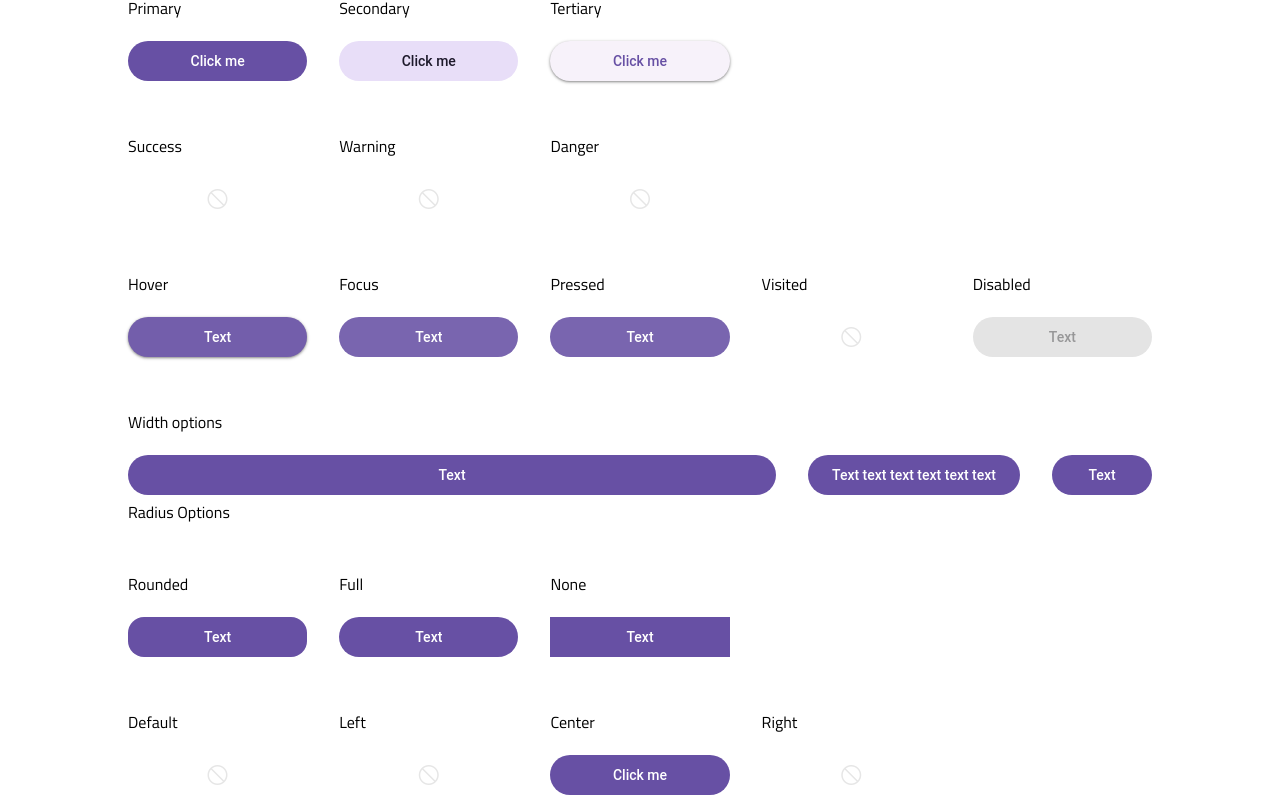
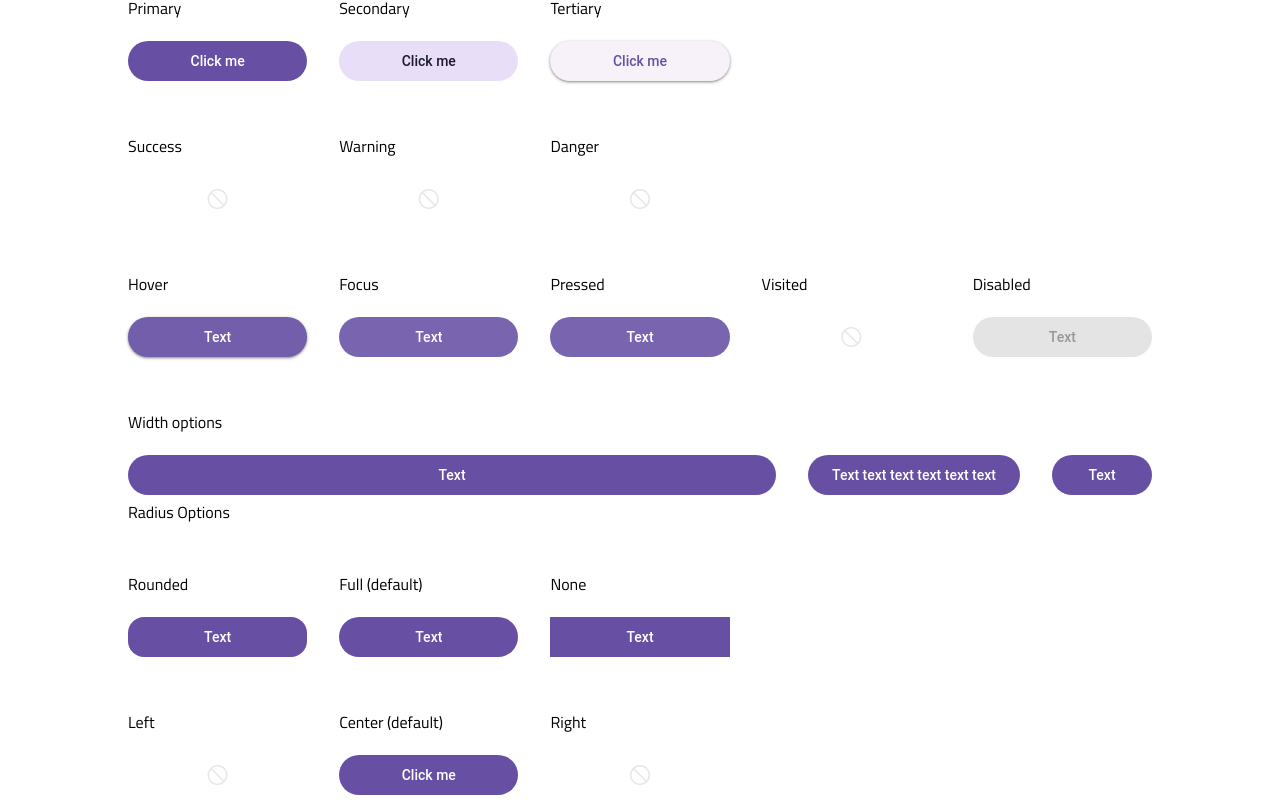
Before and after one commit to rodrigojcmello/kiskadee, a React (Vite) app in the folder packages/react/: page / in a window 1280 px wide. Shown: the part 328-1128 px from the top of the page. Built offline with nearby package versions, Linux system fonts and the light colour scheme.

Commit message:
feat: highlight default state at some options state

```diff
--- a/packages/react/src/site/documentation/Button/ButtonDocumentation.tsx
+++ b/packages/react/src/site/documentation/Button/ButtonDocumentation.tsx
@@ -604,7 +604,11 @@ export const ButtonDocumentation: FC = () => {
         <BoxTitle>Radius Options</BoxTitle>
         <Box>
           <div>
-            <BoxTitle>Rounded</BoxTitle>
+            <BoxTitle>
+              Rounded
+              {buttonContainer?.option?.borderRadius?.default ===
+                buttonContainer?.option?.borderRadius?.rounded && ' (default)'}
+            </BoxTitle>
             {buttonContainer?.option?.borderRadius?.rounded !== undefined ? (
               <Applicable>
                 <Button
@@ -625,7 +629,11 @@ export const ButtonDocumentation: FC = () => {
             )}
           </div>
           <div>
-            <BoxTitle>Full</BoxTitle>
+            <BoxTitle>
+              Full
+              {buttonContainer?.option?.borderRadius?.default ===
+                buttonContainer?.option?.borderRadius?.full && ' (default)'}
+            </BoxTitle>
             {buttonContainer?.option?.borderRadius?.full !== undefined ? (
               <Applicable>
                 <Button
@@ -646,7 +654,11 @@ export const ButtonDocumentation: FC = () => {
             )}
           </div>
           <div>
-            <BoxTitle>None</BoxTitle>
+            <BoxTitle>
+              None
+              {buttonContainer?.option?.borderRadius?.default ===
+                buttonContainer?.option?.borderRadius?.none && ' (default)'}
+            </BoxTitle>
             {buttonContainer?.option?.borderRadius?.none !== undefined ? (
               <Applicable>
                 <Button
@@ -669,29 +681,11 @@ export const ButtonDocumentation: FC = () => {
         </Box>
         <Box>
           <div>
-            <BoxTitle>Default</BoxTitle>
-            {buttonContainer?.option?.textAlign?.left ? (
-              <Applicable>
-                <Button
-                  text="Click me"
-                  width="block"
-                  type={type}
-                  variant={variant}
-                  borderRadius={radius}
-                  onClick={(): void => {
-                    setTextAlign(undefined);
-                  }}
-                  iconLeft={iconLeft}
-                  iconRight={iconRight}
-                  iconType={iconType}
-                />
-              </Applicable>
-            ) : (
-              <NotApplicable />
-            )}
-          </div>
-          <div>
-            <BoxTitle>Left</BoxTitle>
+            <BoxTitle>
+              Left
+              {buttonContainer?.option?.textAlign?.default === 'left' &&
+                ' (default)'}
+            </BoxTitle>
             {buttonContainer?.option?.textAlign?.left ? (
               <Applicable>
                 <Button
@@ -714,7 +708,11 @@ export const ButtonDocumentation: FC = () => {
             )}
           </div>
           <div>
-            <BoxTitle>Center</BoxTitle>
+            <BoxTitle>
+              Center
+              {buttonContainer?.option?.textAlign?.default === 'center' &&
+                ' (default)'}
+            </BoxTitle>
             {buttonContainer?.option?.textAlign?.center ? (
               <Applicable>
                 <Button
@@ -737,7 +735,11 @@ export const ButtonDocumentation: FC = () => {
             )}
           </div>
           <div>
-            <BoxTitle>Right</BoxTitle>
+            <BoxTitle>
+              Right
+              {buttonContainer?.option?.textAlign?.default === 'right' &&
+                ' (default)'}
+            </BoxTitle>
             {buttonContainer?.option?.textAlign?.right ? (
               <Applicable>
                 <Button
```
